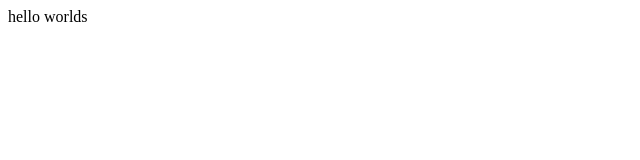
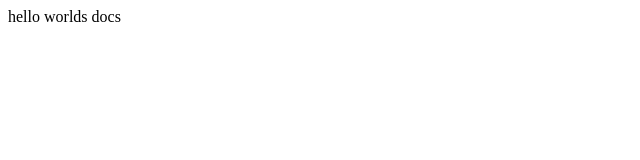
Before and after one commit to radservice/onlinedocs, a plain HTML site: page index.html in a window 1280 px wide. Shown: the full height of the page, 0-640 px from the left. Drawn offline with Linux system fonts and the light colour scheme.

Commit message:
Update index.html

```diff
--- a/index.html
+++ b/index.html
@@ -1,3 +1,3 @@
 <body>
-hello worlds
+hello worlds docs
 </body>
```
